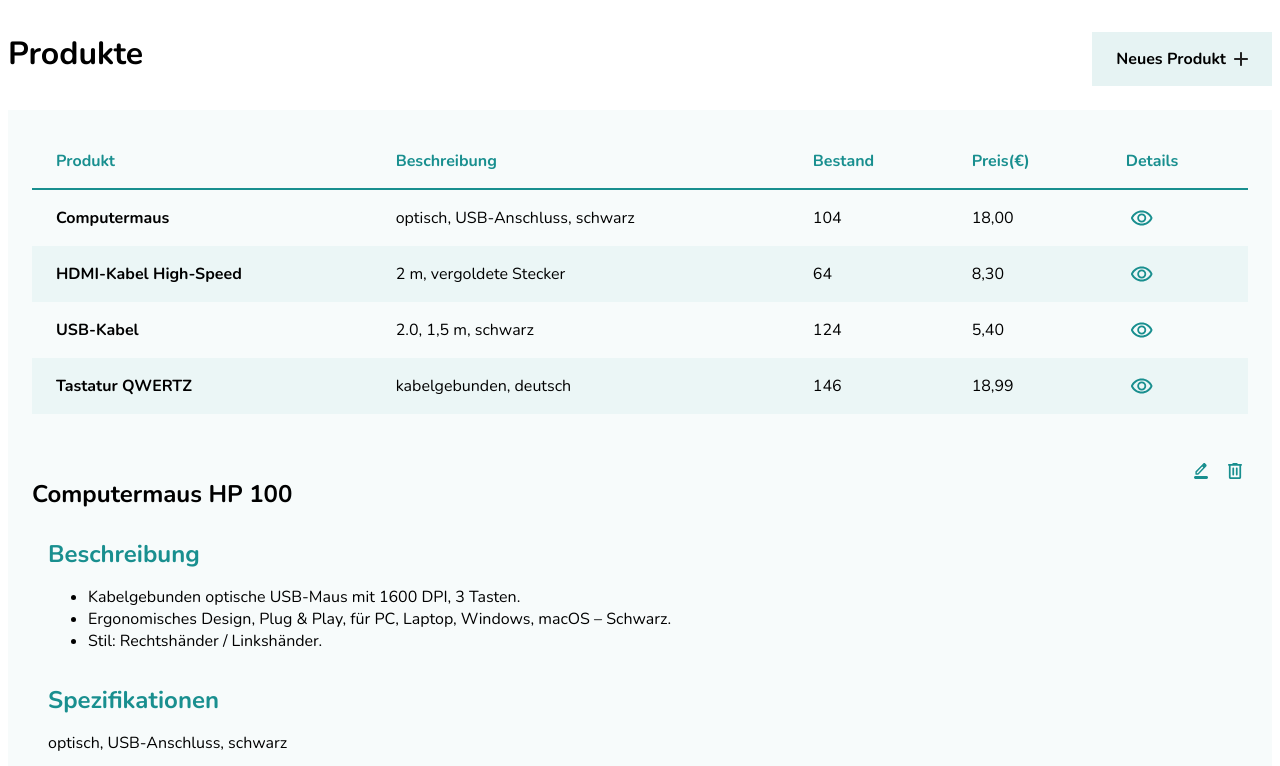
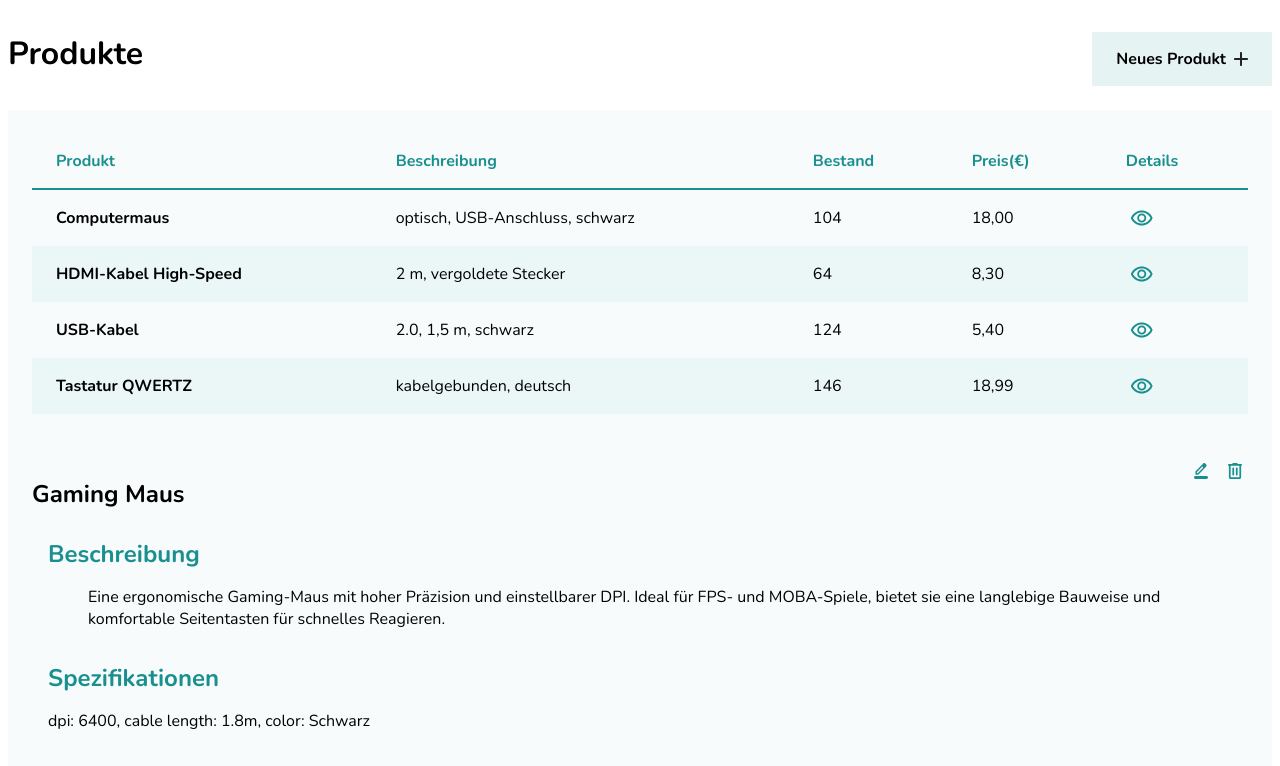
Before and after one commit to IgorBoger/produktliste, an Angular app in the folder produktliste/: page / in a window 1280 px wide. Shown: the top 766 px of the page. Built offline with nearby package versions, Linux system fonts and the light colour scheme.

Commit message:
feat: bind product details to data and add a clear action

```diff
--- a/produktliste/src/app/shared/components/product-details/product-details.html
+++ b/produktliste/src/app/shared/components/product-details/product-details.html
@@ -1,32 +1,30 @@
 <article class="product-detail">
   <header class="product-detail__header">
-    <h1>Computermaus HP 100</h1>
+    <h1>{{ detail.name }}</h1>
     <div>
       <a class="btn--edit" aria-label="Details editieren"></a>
-      <button class="btn--delete" aria-label="Details löschen"></button>
+      <button (click)="deleteDetail()" class="btn--delete" aria-label="Details löschen"></button>
     </div>
   </header>
   <section aria-labelledby="description">
     <h2 id="description">Beschreibung</h2>
     <ul>
-      <li>Kabelgebunden optische USB-Maus mit 1600 DPI, 3 Tasten.</li>
-      <li>Ergonomisches Design, Plug &amp; Play, für PC, Laptop, Windows, macOS – Schwarz.</li>
-      <li>Stil: Rechtshänder / Linkshänder.</li>
+      <p>{{ detail.description }}</p>
     </ul>
   </section>
   <section aria-labelledby="specs">
     <h2 id="specs">Spezifikationen</h2>
-    <p>optisch, USB-Anschluss, schwarz</p>
+    <p>{{ detail.specs }}</p>
   </section>
   <section>
     <dl>
       <dt>Lagerbestand:</dt>
       <dd>
-        <data value="104">104 Stück</data>
+        <data value="104">{{ detail.stock }} Stück</data>
       </dd>
       <dt>Preis pro Stück (€):</dt>
       <dd>
-        <data value="18.00">18,00</data>
+        <data value="18.00">{{ detail.price }}</data>
       </dd>
     </dl>
   </section>
--- a/produktliste/src/app/shared/components/product-details/product-details.ts
+++ b/produktliste/src/app/shared/components/product-details/product-details.ts
@@ -6,4 +6,22 @@ import { Component } from '@angular/core';
   styleUrl: './product-details.scss',
   templateUrl: './product-details.html',
 })
-export class ProductDetails {}
+export class ProductDetails {
+  detail = {
+    name: 'Gaming Maus',
+    description:
+      'Eine ergonomische Gaming-Maus mit hoher Präzision und einstellbarer DPI. Ideal für FPS- und MOBA-Spiele, bietet sie eine langlebige Bauweise und komfortable Seitentasten für schnelles Reagieren.',
+    specs: 'dpi: 6400, cable length: 1.8m, color: Schwarz',
+    stock: 120,
+    price: 29.99,
+  };
+
+  deleteDetail() {
+    console.log('Detail gelöscht');
+    this.detail.name = '';
+    this.detail.description = '';
+    this.detail.specs = '';
+    this.detail.stock = 0;
+    this.detail.price = 0;
+  }
+}
```
